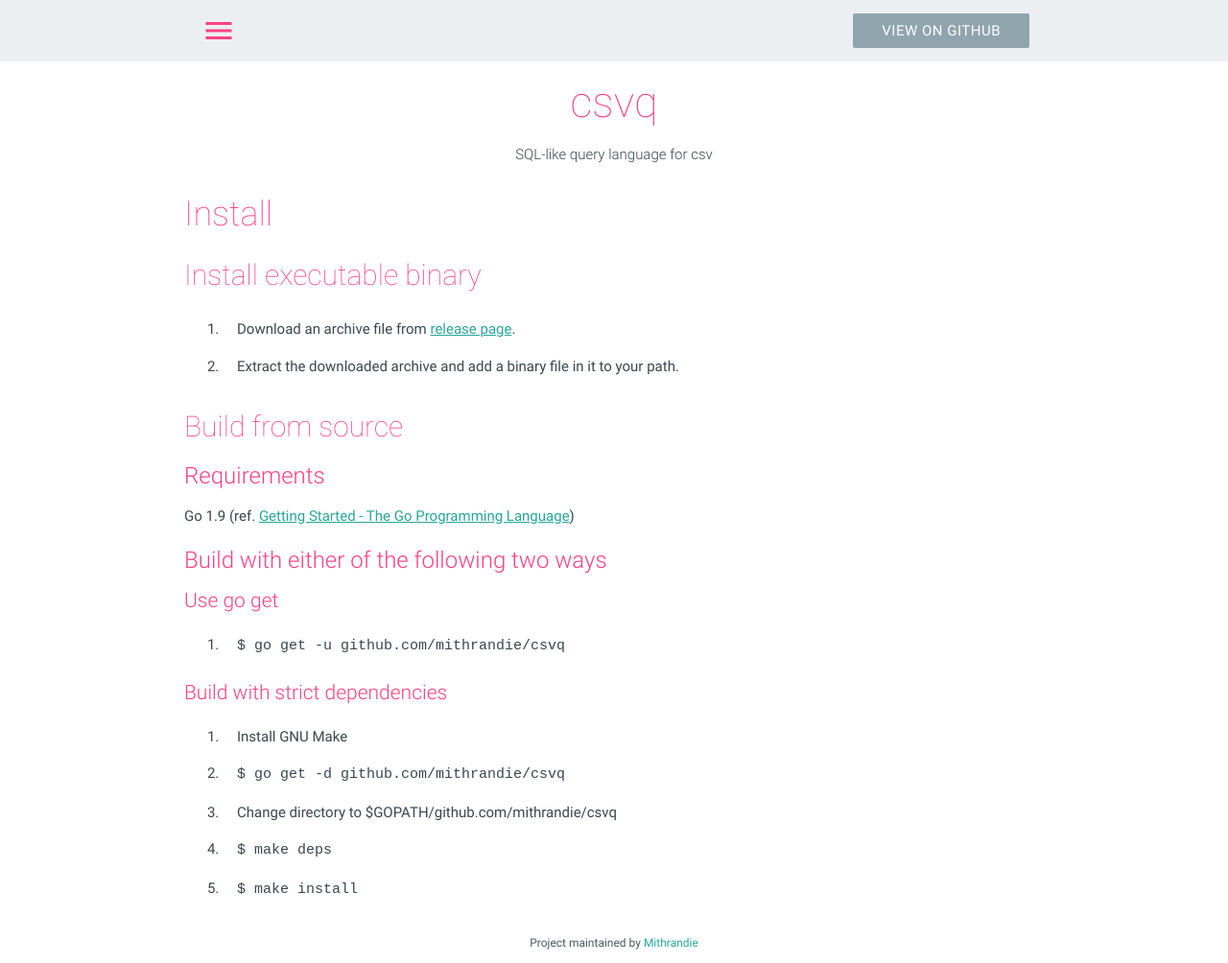
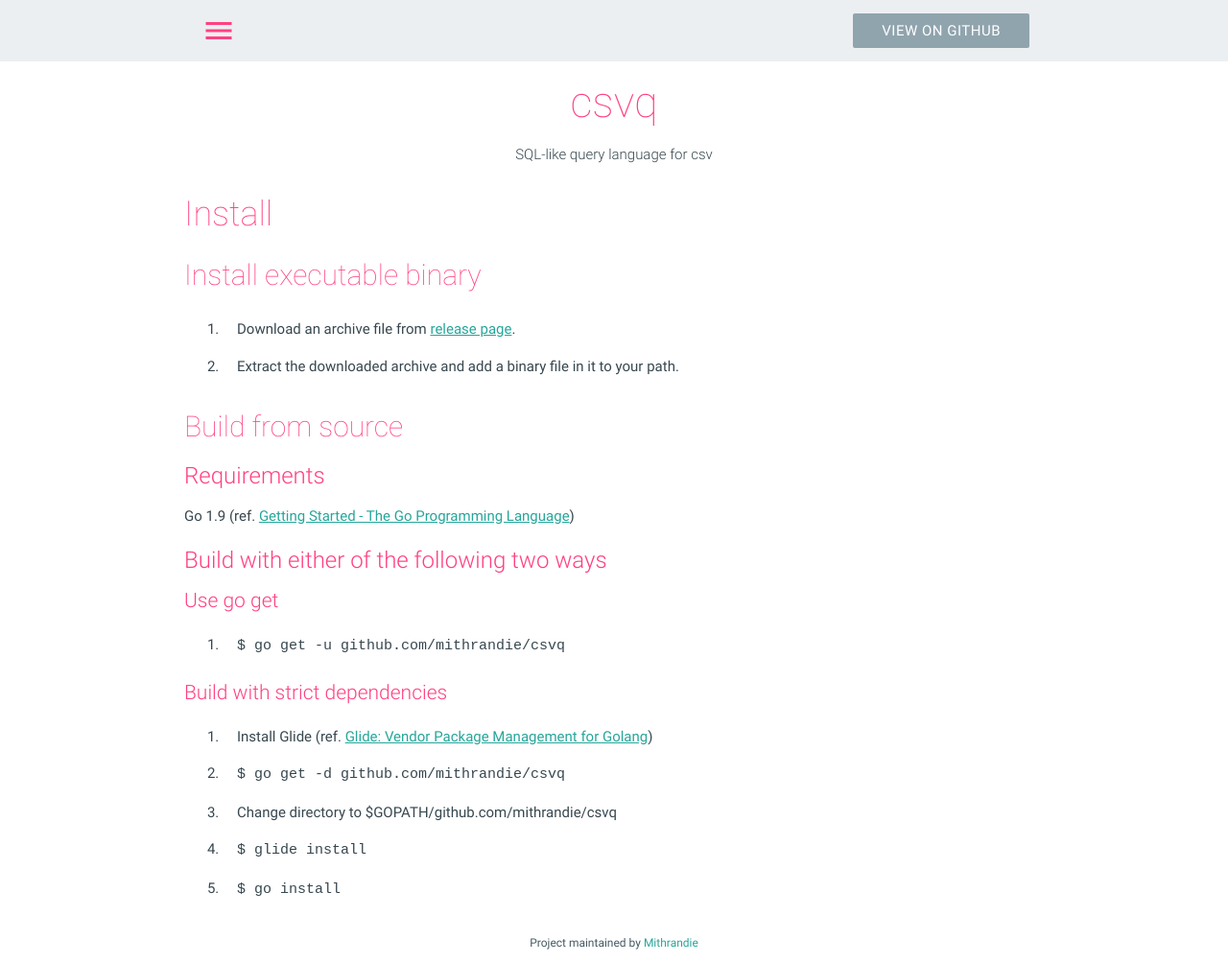
Before and after one commit to mithrandie/csvq, a Jekyll site: the page built from docs/_posts/2006-01-02-install.md, in a window 1280 px wide. Shown: the whole page at 96% size. Built offline with Jekyll 4.4.1, drawn with Linux system fonts in a browser that asks for light colours.

Commit message:
Update docs.

````diff
--- a/docs/_posts/2006-01-02-install.md
+++ b/docs/_posts/2006-01-02-install.md
@@ -25,8 +25,8 @@ Go 1.9 (ref. [Getting Started - The Go Programming Language](https://golang.org/
 
 #### Build with strict dependencies
 
-1. Install GNU Make
+1. Install Glide (ref. [Glide: Vendor Package Management for Golang](https://github.com/Masterminds/glide))
 2. ```$ go get -d github.com/mithrandie/csvq```
 3. Change directory to $GOPATH/github.com/mithrandie/csvq
-4. ```$ make deps```
-5. ```$ make install```
+4. ```$ glide install```
+5. ```$ go install```
````
Also changed, not shown: docs/_posts/2006-01-02-statement.md (+3 -3 lines), docs/index.md (+2 -2 lines), README.md.
